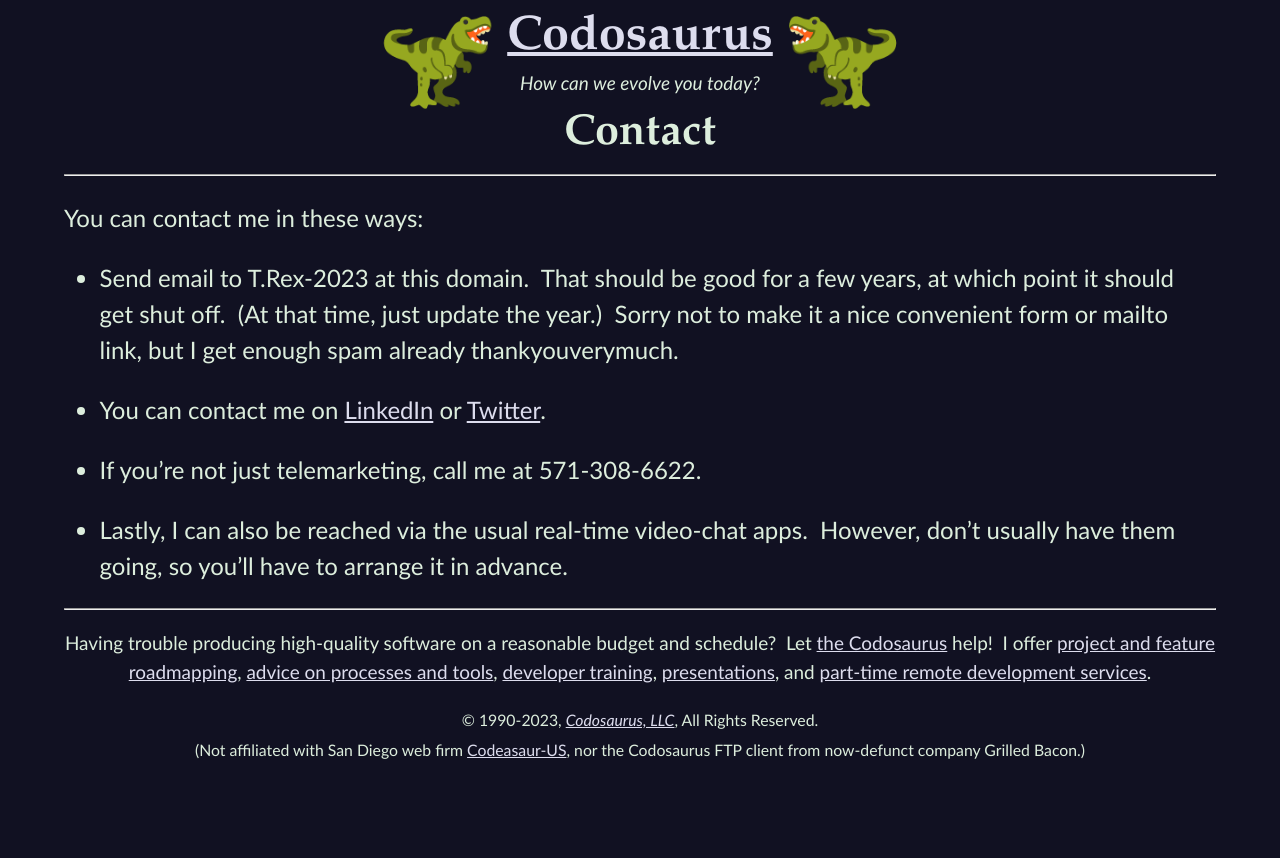
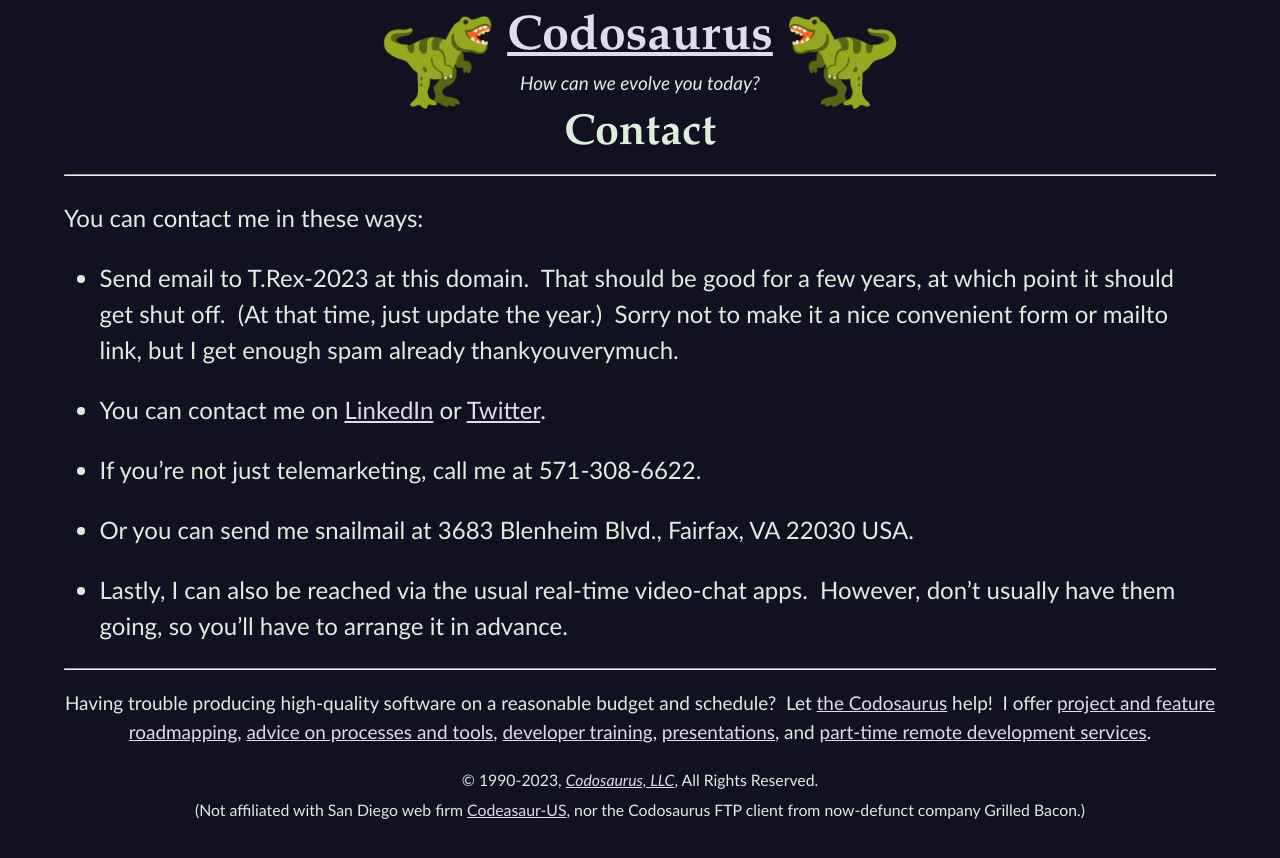
Before and after one commit to CodosaurusLLC/CodosaurusLLC.github.io, a Jekyll site: the page built from contact.md, in a window 1280 px wide. Shown: the top 858 px of the page. Built offline with Jekyll 4.4.1, drawn with Linux system fonts in a browser that asks for light colours.

Commit message:
add snailmail address

```diff
--- a/contact.md
+++ b/contact.md
@@ -59,6 +59,8 @@ or
 
 - If you're not just telemarketing, call me at 571-308-6622.
 
+- Or you can send me snailmail at 3683 Blenheim Blvd., Fairfax, VA 22030 USA.
+
 - Lastly, I can also be reached via
 the usual real-time video-chat apps.&nbsp;
 However, don't usually have them going,
```
